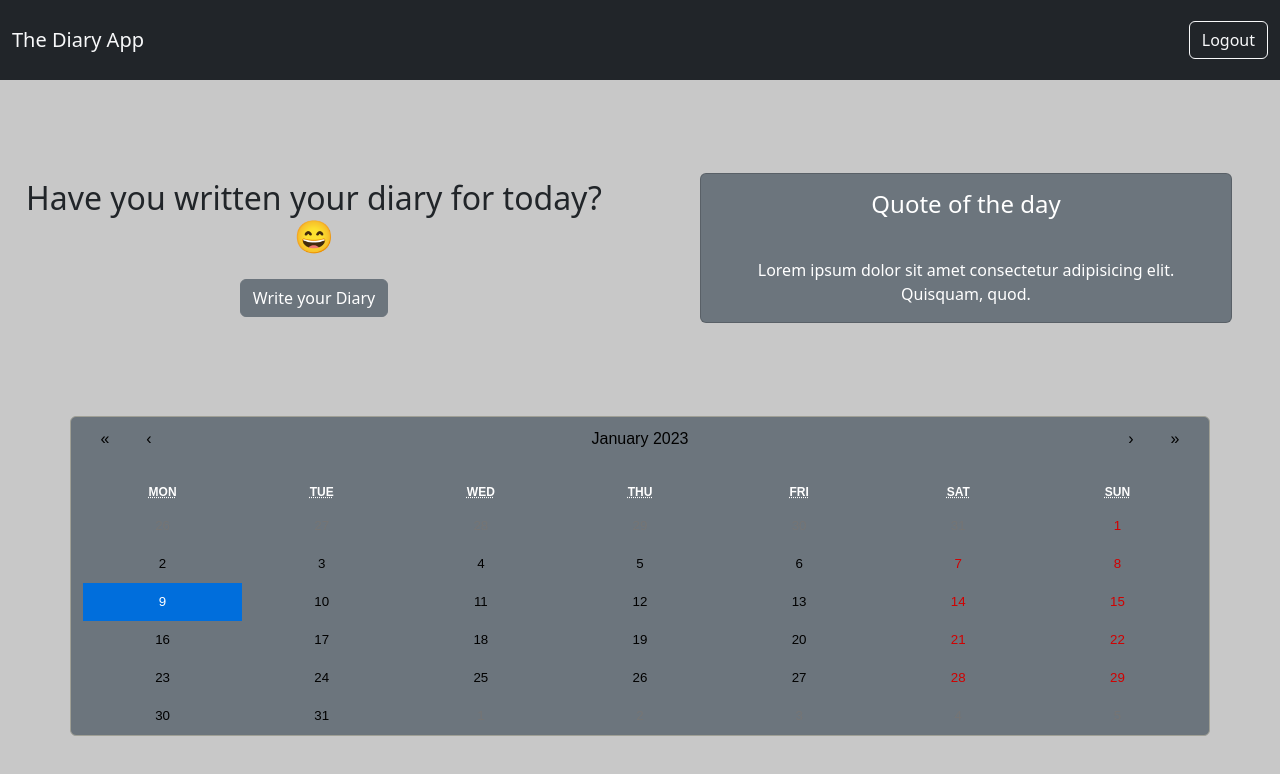
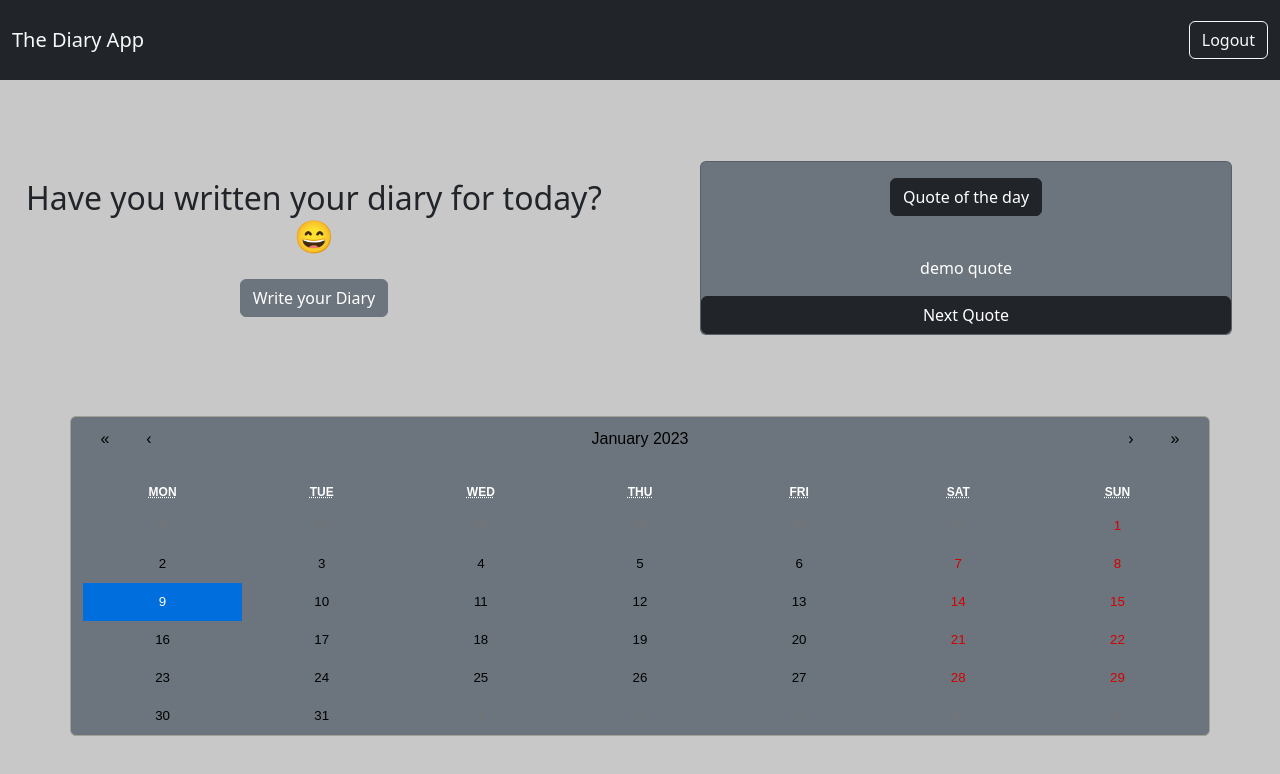
Before and after one commit to WebOps-and-Blockchain-Club/Shashtra-Workshops_2048-Trail, a React (Create React App) app in the folder client/: page /dashboard in a window 1280 px wide. Shown: the top 774 px of the page. Built offline with nearby package versions, Linux system fonts and the light colour scheme; sample sign-in values are in the browser's storage.

Commit message:
added loading animation and completed random quote generator

```diff
--- a/client/package.json
+++ b/client/package.json
@@ -13,6 +13,7 @@
     "react-calendar": "^4.0.0",
     "react-dom": "^18.2.0",
     "react-scripts": "5.0.1",
+    "react-spinners": "^0.13.8",
     "web-vitals": "^2.1.0",
     "wouter": "^2.9.0"
   },
--- a/client/src/components/DiaryFormContent.jsx
+++ b/client/src/components/DiaryFormContent.jsx
@@ -1,11 +1,13 @@
 import { useState, useEffect } from "react";
 import "../styles/diaryFormContent.css";
+import ScaleLoader from "react-spinners/ScaleLoader";
 
 const DiaryFormContent = () => {
   const [date, setDate] = useState("");
   const [title, setTitle] = useState("");
   const [body, setBody] = useState("");
   const [imgSrc, setImgSrc] = useState("");
+  const [loading, setLoading] = useState(false);
 
   useEffect(() => {
     const dateArr = new Date().toDateString().split(" ");
@@ -28,17 +30,18 @@ const DiaryFormContent = () => {
         body: JSON.stringify(diaryEntry),
         headers: {
           "Content-Type": "application/json",
-          "x-access-token": localStorage.getItem("token")
-        }
+          "x-access-token": localStorage.getItem("token"),
+        },
       })
-        .then(res => res.json())
-        .then(data => {
-          alert(data.message)
+        .then((res) => res.json())
+        .then((data) => {
+          alert(data.message);
         })
-        .catch(err => alert("Error: Cannot add entry"))
+        .catch((err) => alert("Error: Cannot add entry"));
     }
   };
   const handleUpload = (e) => {
+    setLoading(true);
     const file = e.target.files[0];
     const fileExtension = file.name.split(".")[1];
     if (
@@ -54,7 +57,10 @@ const DiaryFormContent = () => {
         method: "post",
         body: imgData,
       })
-        .then((res) => res.json())
+        .then((res) => {
+          setLoading(false);
+          return res.json();
+        })
         .then((data) => setImgSrc(data.url))
         .catch((err) => alert("Error in uploading image. Please try again"));
     } else {
@@ -70,9 +76,7 @@ const DiaryFormContent = () => {
         </span>
         <div className="diary-form-main">
           <div className="diary-form-element p-2">
-            <span className="diary-form-subheading my-3 ">
-              Heading
-            </span>
+            <span className="diary-form-subheading my-3 ">Heading</span>
             <input
               className="form-control py-2"
               onChange={(e) => setTitle(e.target.value)}
@@ -100,17 +104,28 @@ const DiaryFormContent = () => {
               </button>
             </div>
             <div className="col-2">
-              <button
-                className="btn btn-secondary"
-                onClick={handleSubmit}
-              >
+              <button className="btn btn-secondary" onClick={handleSubmit}>
                 Submit
               </button>
             </div>
           </div>
         </div>
         <div className="text-center my-3">
-          <img src={imgSrc} alt="" width="150px" />
+          {loading ? (
+            <div className="container ">
+              <ScaleLoader
+                loading={loading}
+                size={30}
+                aria-label="Loading Spinner"
+                data-testid="loader"
+              />
+              <p>
+                <h2>Your image is being uploaded!</h2>
+              </p>
+            </div>
+          ) : (
+            <img src={imgSrc} alt="" width="150px" />
+          )}
         </div>
       </div>
     </div>
--- a/client/src/components/Quote.jsx
+++ b/client/src/components/Quote.jsx
@@ -1,13 +1,33 @@
-const Quote = ()=>{
-    return (
-        <div className="card bg-secondary text-white mx-5 text-center mt-3">
-            <h4 className="p-3">Quote of the day</h4>
-            <div className="p-3">
-                {/* Quote goes here */}
-                Lorem ipsum dolor sit amet consectetur adipisicing elit. Quisquam, quod.
-            </div>
-        </div>
-    )
-}
+import { useState } from "react";
 
-export default Quote
+const Quote = () => {
+  let [quote, setQuote] = useState("demo quote");
+  let quoteChange = () => {
+    fetch("https://api.quotable.io/random", {
+      method: "get",
+      headers: {
+        "Content-Type": "application/json",
+      },
+    })
+      .then((res) => res.json())
+      .then((data) => {
+        const entry = {
+          content: data.content,
+        };
+        setQuote(entry.content);
+      });
+  };
+  return (
+    <div className="card bg-secondary text-white mx-5 text-center mt-3">
+      <h4 className="p-3">
+        <button className="btn btn-dark">Quote of the day</button>
+      </h4>
+      <div className="p-3">{quote}</div>
+      <button className="btn btn-dark" onClick={quoteChange}>
+        Next Quote
+      </button>
+    </div>
+  );
+};
+
+export default Quote;
```
Also changed, not shown: 1 other file (tests, documents, lock files or other folders).
